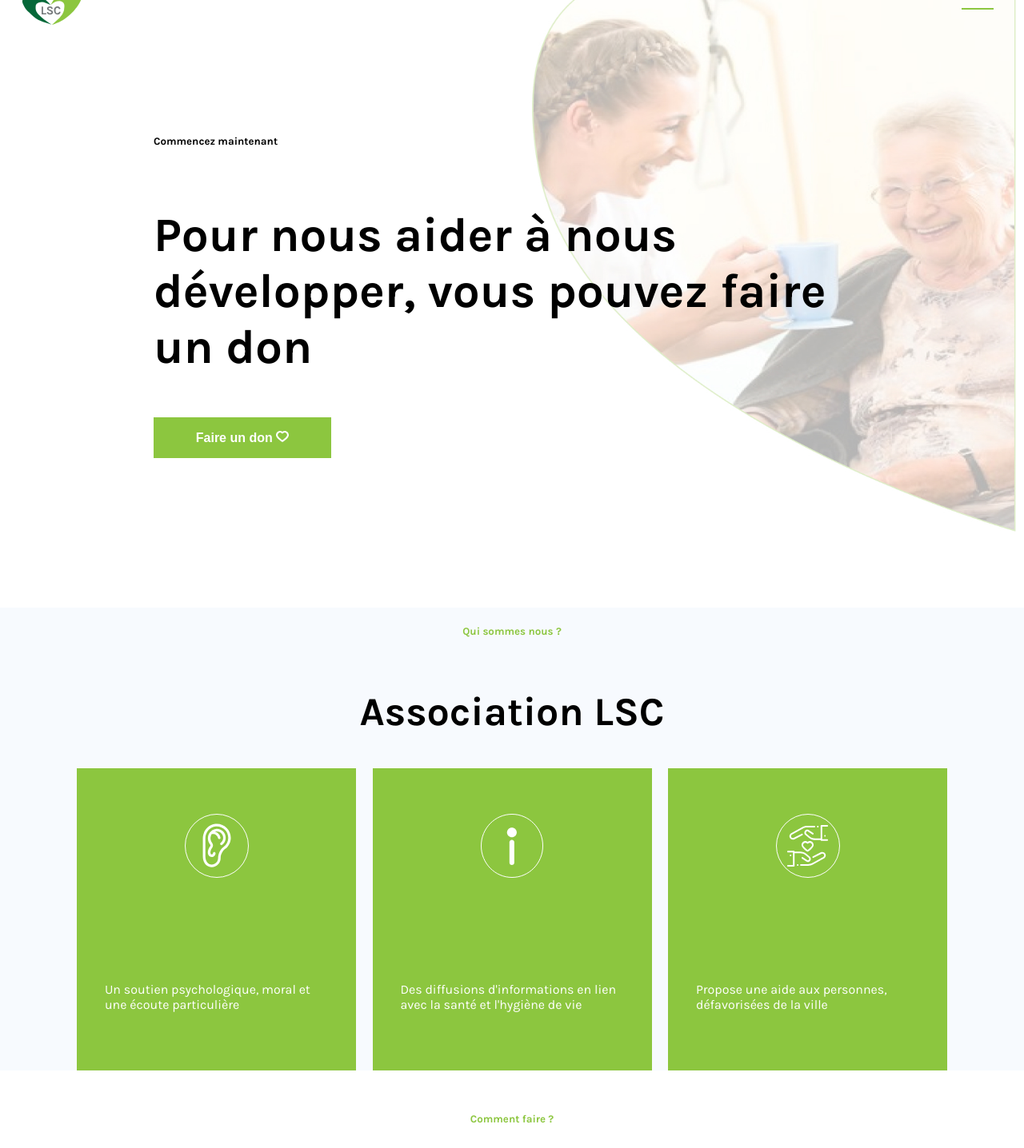
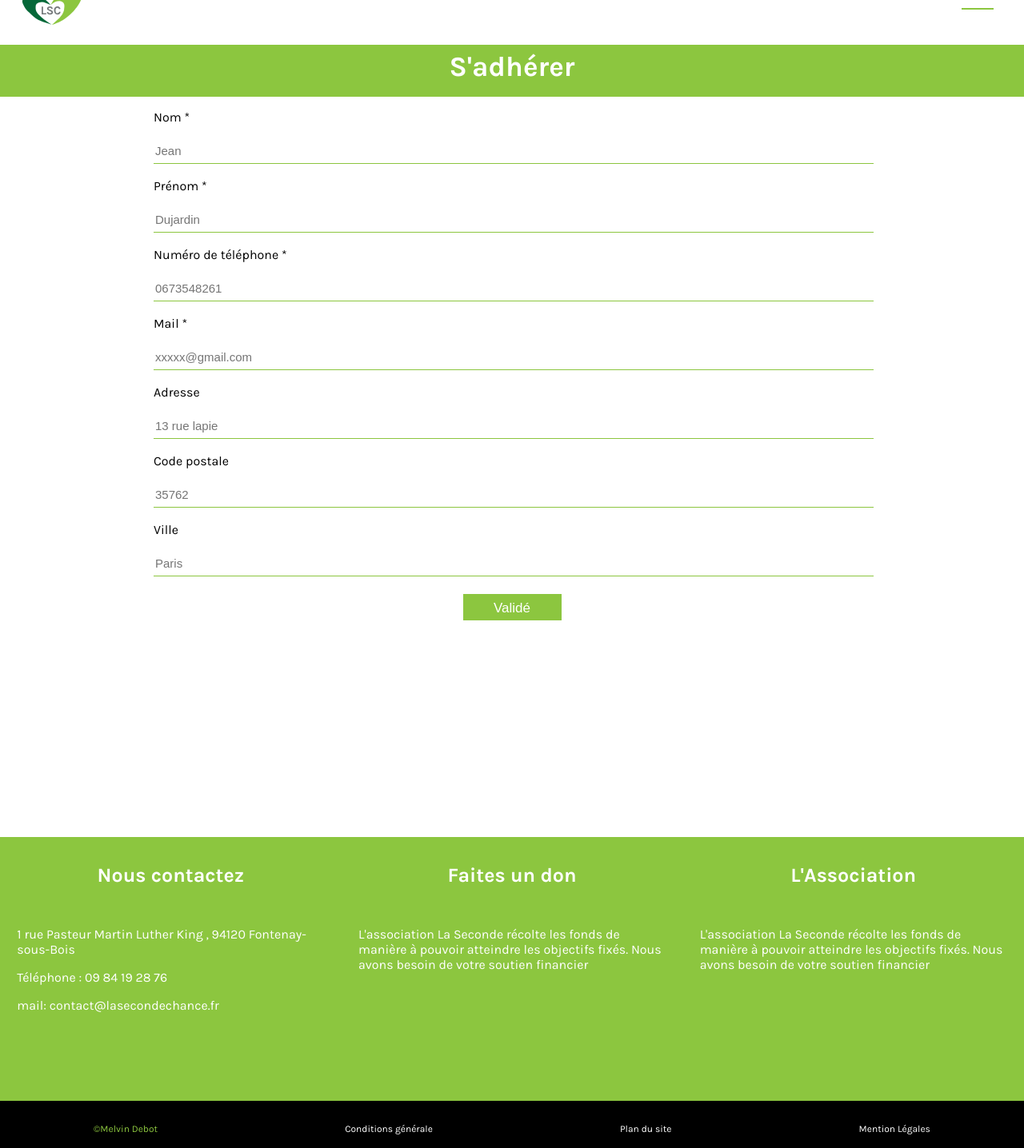
Before and after one commit to melvinDebot/Website-Association, a React (Create React App) app: page /adherer in a window 1280 px wide. Shown: the part 40-1476 px from the top of the page at 80% size. Built offline with nearby package versions, Linux system fonts and the light colour scheme.

Commit message:
add animation

```diff
--- a/package.json
+++ b/package.json
@@ -6,6 +6,7 @@
     "@testing-library/jest-dom": "^4.2.4",
     "@testing-library/react": "^9.3.2",
     "@testing-library/user-event": "^7.1.2",
+    "aos": "^2.3.4",
     "gsap": "^3.2.6",
     "node-sass": "^4.14.0",
     "react": "^16.13.1",
--- a/src/App.js
+++ b/src/App.js
@@ -7,8 +7,10 @@ import {
 } from "react-router-dom";
 import logo from './assets/logo.svg'
 import {Expo, TimelineMax} from 'gsap';
+
 import HomePage from './Component/HomePage';
 import FaireUnDon from './Component/FaireUnDon';
+import Adherer from './Component/Adherer';
 
 import './App.scss';
 
@@ -60,6 +62,9 @@ export default function App() {
                 <li>
                   <Link to="/faireundon">Faire un don</Link>
                 </li>
+                <li>
+                  <Link to="/adherer">S'adherer</Link>
+                </li>
               </ul>
             </div>
           </div>
@@ -72,8 +77,8 @@ export default function App() {
           <Route path="/faireundon">
             <FaireUnDon />
           </Route>
-          <Route path="/users">
-            <Users />
+          <Route path="/adherer">
+            <Adherer  />
           </Route>
           <Route path="/">
             <HomePage />
--- a/src/App.scss
+++ b/src/App.scss
@@ -5,7 +5,8 @@ body{
 }
 .hidden{
   overflow: hidden;
-  justify-items: flex-end
+
+
 }
 .img-header{
   position: absolute;
@@ -286,7 +287,7 @@ a:hover{
   flex-direction: column;
   justify-content: space-between;
   @media(max-width:600px){
-    height: 100vh;
+    height: 120vh;
     margin-top: 30px;
   }
 
@@ -319,13 +320,17 @@ a:hover{
   }
   .bloc-footer{
     width: 100%;
-    height: 81px;
+    height: 70px;
     background: black;
     color: white;
     display: flex;
-    justify-content: center;
+    justify-content: space-around;
     align-items: center;
     font-size: 12px;
+    @media(max-width:600px){
+      height: 40%;
+      flex-direction: column;
+    }
   }
 }
 
--- /dev/null
+++ b/src/Component/Adherer.js
@@ -0,0 +1,108 @@
+import React from 'react';
+import Banner from './Banner';
+import Footer from '../Component/Footer';
+import styled from 'styled-components';
+
+const Content = styled.div`
+  width:100%;
+  height:140vh;
+  background:white;
+  padding-top: 6em;
+`
+const ContentBlock = styled.div`
+  width:100%;
+  height:80%;
+  display:flex;
+  justify-content:center;
+`
+const Block = styled.div`
+  width:70%;
+  height:70%;
+  display: flex;
+  flex-direction:column;
+  justify-content: space-around;
+  form{
+    width:100%;
+    height:100%;
+  }
+`
+const InputBlock = styled.div`
+  width:100%;
+  height:70px;
+  display: block;
+  input{
+    width:100%;
+    height:30px;
+    font-size:15px;
+    border : none;
+    border-bottom: 1px solid #8CC63F
+  }
+`
+const ButtonBlock = styled.div`
+  width:100%;
+  height:20%;
+  display:flex;
+  justify-content:center;
+  button{
+  margin-top:20px;
+  width:123px;
+  height: 33px;
+  text-align:center;
+  background:#8CC63F;
+  color:white;
+  font-size: 17px;
+  line-height: 33px;
+  border:none;
+  }
+
+
+
+`
+
+const Adherer = () => {
+  return(
+      <Content>
+      <Banner title="S'adhérer"/>
+      <ContentBlock>
+        <Block>
+          <form>
+            <InputBlock>
+              <p>Nom *</p>
+              <input type="text" placeholder="Jean" required/>
+            </InputBlock>
+            <InputBlock>
+              <p>Prénom *</p>
+              <input type="text" placeholder="Dujardin" required/>
+            </InputBlock>
+            <InputBlock>
+              <p>Numéro de téléphone *</p>
+              <input type="tel" pattern="[0-9]{2}-[0-9]{2}-[0-9]{2}-[0-9]{2}-[0-9]{2}" placeholder="0673548261"/>
+            </InputBlock>
+            <InputBlock>
+              <p>Mail *</p>
+              <input type="email" placeholder="xxxxx@gmail.com" required/>
+            </InputBlock>
+            <InputBlock>
+              <p>Adresse </p>
+              <input type="text" placeholder="13 rue lapie" required/>
+            </InputBlock>
+            <InputBlock>
+              <p>Code postale </p>
+              <input type="text" placeholder="35762" required/>
+            </InputBlock>
+            <InputBlock>
+              <p>Ville </p>
+              <input type="text" placeholder="Paris" required/>
+            </InputBlock>
+            <ButtonBlock>
+              <button>Validé</button>
+            </ButtonBlock>
+          </form>
+        </Block>
+      </ContentBlock>
+      <Footer />
+    </Content>
+  )
+}
+
+export default Adherer;
--- a/src/Component/Footer.js
+++ b/src/Component/Footer.js
@@ -31,7 +31,10 @@ const Footer = () => {
           </div>
 
           <div className="bloc-footer">
-            <p>©Melvin Debot</p>
+            <a href="https://www.melvin-debot.com/">
+              <p>©Melvin Debot</p>
+            </a>
+
             <p>Conditions générale</p>
             <p>Plan du site</p>
             <p>Mention Légales</p>
--- a/src/Component/HomePage.js
+++ b/src/Component/HomePage.js
@@ -13,10 +13,17 @@ import mainheart from '../assets/mainheart.svg';
 import adherer from '../assets/adherer.svg';
 import imgEvent from '../assets/img-evenement.jpg';
 
+import AOS from 'aos';
+import 'aos/dist/aos.css';
+
 
 
 
 class HomePage extends React.Component{
+  componentWillMount(){
+    AOS.init();
+
+  }
   render(){
     return(
       <div>
@@ -33,17 +40,30 @@ class HomePage extends React.Component{
         </div>
         <div className="container box">
           <h5>Qui sommes nous ?</h5>
-          <h2>Association LSC</h2>
-          <div className="box-card">
-            <div className="card">
+          <h2 data-aos="fade-up">Association LSC</h2>
+          <div className="box-card" >
+            <div
+              className="card"
+              data-aos="fade-up"
+              data-aos-delay="50"
+              data-aos-mirror="false"
+            >
               <img src={earbox} alt="" className="img-card"/>
               <p>Un soutien psychologique, moral et une écoute particulière</p>
             </div>
-            <div className="card">
+            <div
+              className="card"
+              data-aos="fade-up"
+              data-aos-delay="90"
+            >
             <img src={infobox} alt="" className="img-card"/>
               <p>Des diffusions d'informations en lien avec la santé et l'hygiène de vie</p>
             </div>
-            <div className="card">
+            <div
+              className="card"
+              data-aos="fade-up"
+              data-aos-delay="120"
+            >
               <img src={mainbox} alt="" className="img-card"/>
               <p>Propose une aide aux personnes, défavorisées de la ville</p>
             </div>
@@ -51,7 +71,7 @@ class HomePage extends React.Component{
         </div>
         <div className="container details">
           <h5>Comment faire ?</h5>
-          <div className="box-details">
+          <div className="box-details" data-aos="fade-up">
             <div className="details-card">
               <img src={adherer} alt="" className="img-details"/>
               <h3>S'adhérer</h3>
@@ -77,15 +97,15 @@ class HomePage extends React.Component{
           <h5>Nos actions</h5>
           <div className="wrapper-event">
             <div className="box-event">
-              <h3>Evenements</h3>
-              <p>Vous organisons des évènements divers
+              <h3 data-aos="fade-up">Evenements</h3>
+              <p data-aos="fade-up">Vous organisons des évènements divers
               atelier decouverte,sortis a la plage,rendonné en foret,concert,visite des personne agée,tournoie sportif </p>
               <a href="/event">
-                <button>Nos événements</button>
+                <button data-aos="fade-up">Nos événements</button>
               </a>
 
             </div>
-            <img src={imgEvent} alt="" className="img-event" />
+            <img src={imgEvent} alt="" className="img-event" data-aos="zoom-in"/>
             </div>
         </div>
         <Footer />
```
Also changed, not shown: 1 other file (tests, documents, lock files or other folders).
